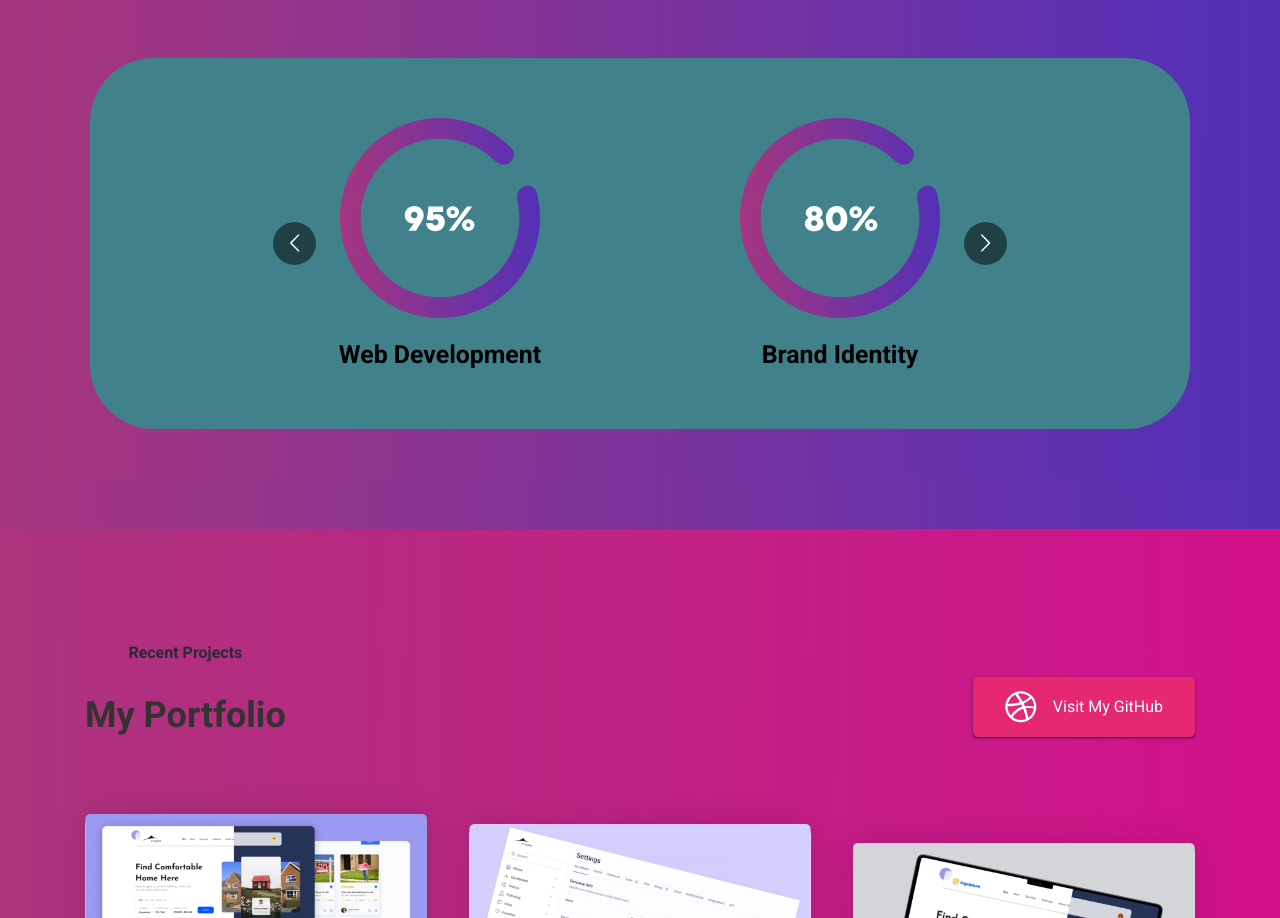
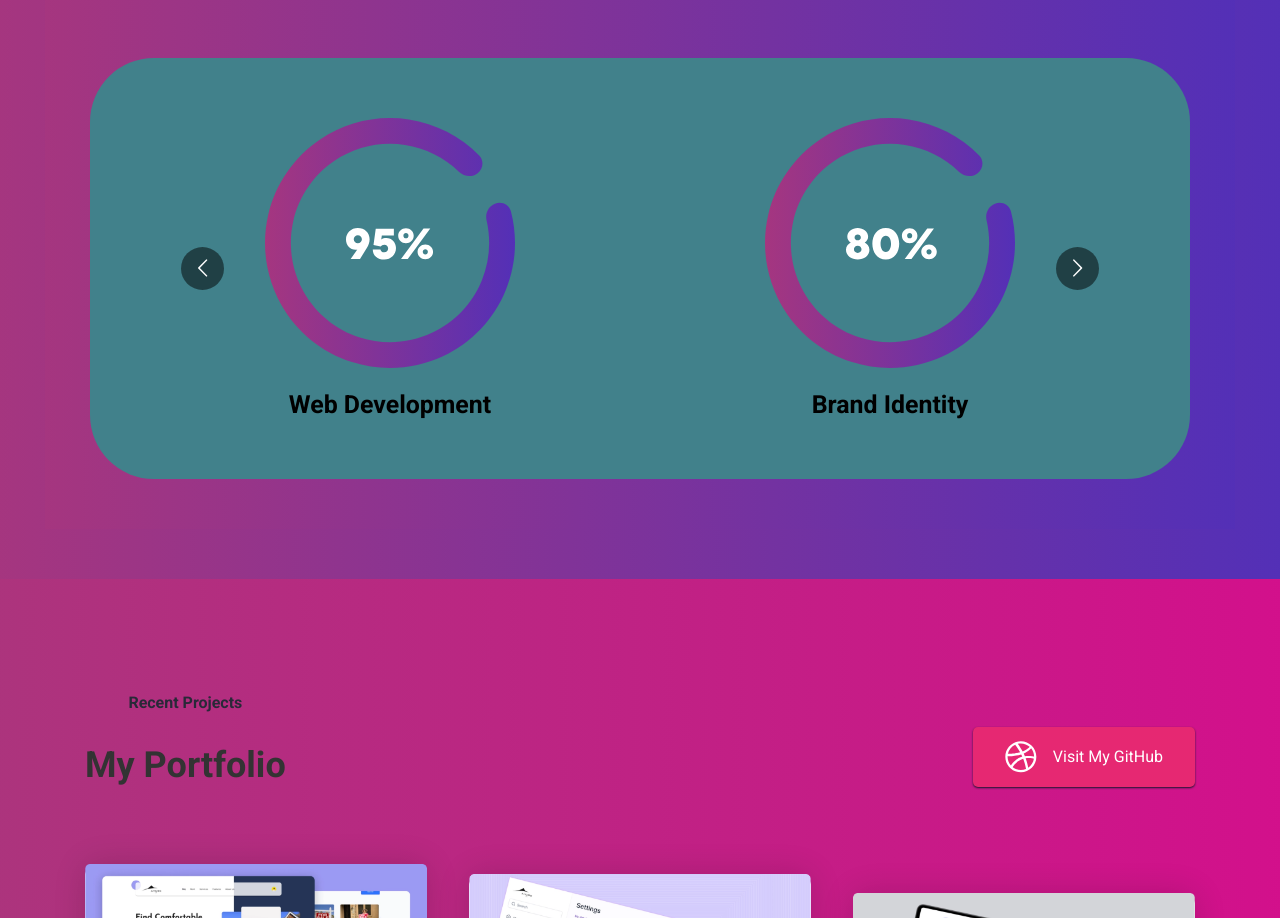
Before and after one commit to ajaykumar9680/ajaykumar1973, a React (Create React App) app: page / in a window 1280 px wide. Shown: the part 3919-4837 px from the top of the page. Built offline with nearby package versions, Linux system fonts and the light colour scheme.

Commit message:
something

```diff
--- a/src/styles/honors.css
+++ b/src/styles/honors.css
@@ -1,5 +1,5 @@
 .honor-slider {
-  width: 80%;
+  width: auto;
   margin: 0 auto;
   /*position: relative;*/
 }
```
Also changed, not shown: src/assets/img/header-img.svg (added).
